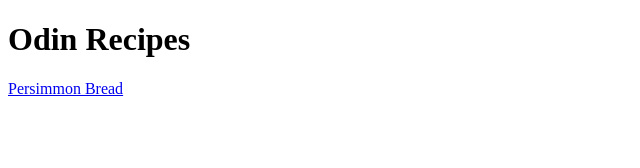
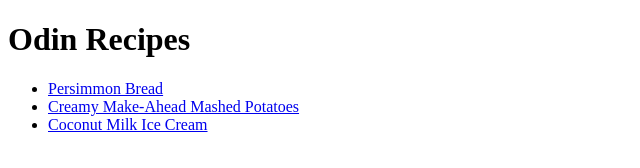
Before and after one commit to syarif-mh/odin-recipes, a plain HTML site: page index.html in a window 1280 px wide. Shown: the whole page, without its empty margins (0-640 px from the left). Drawn offline with Linux system fonts and the light colour scheme.

Commit message:
Add links to all recipes in the index.html file
To make it easier to navigate to the various
recipes in the recipes folder, in the index.html
file, add links to all the recipes in an unordered
list.

```diff
--- a/index.html
+++ b/index.html
@@ -7,6 +7,11 @@
 </head>
 <body>
     <h1>Odin Recipes</h1>
-    <a href="./recipes/persimmon-bread.html" rel="noopener noreferrer">Persimmon Bread</a>
+    <ul>
+        <li><a href="./recipes/persimmon-bread.html" rel="noopener noreferrer">Persimmon Bread</a></li>
+        <li><a href="./recipes/mashed-potatoes.html" rel="noopener noreferrer">Creamy Make-Ahead Mashed Potatoes</a></li>
+        <li><a href="./recipes/coconut-milk-ic.html" rel="noopener noreferrer">Coconut Milk Ice Cream</a></li>
+    </ul>
+
 </body>
 </html>
```
